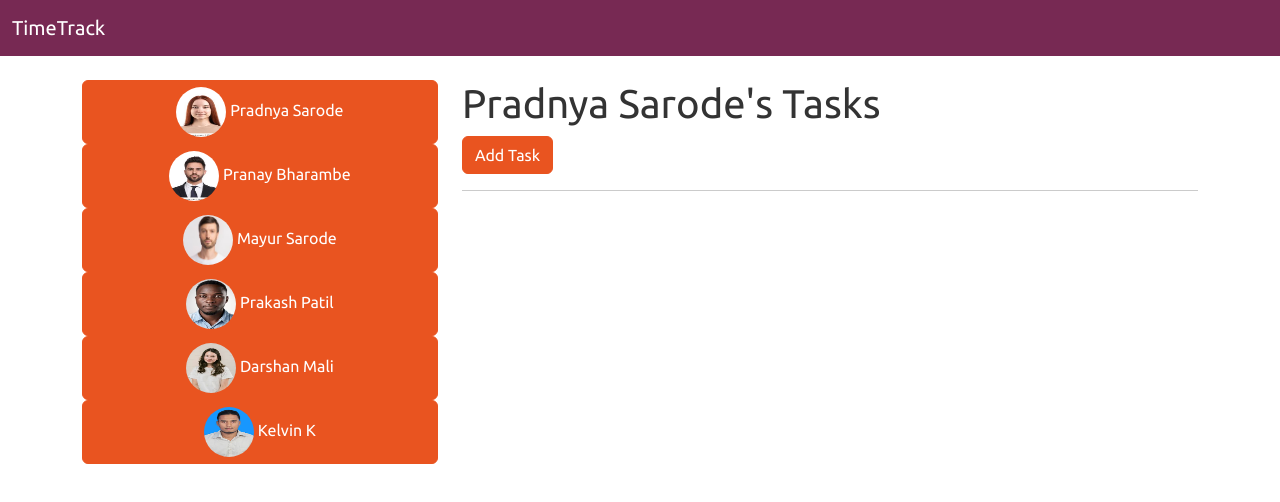
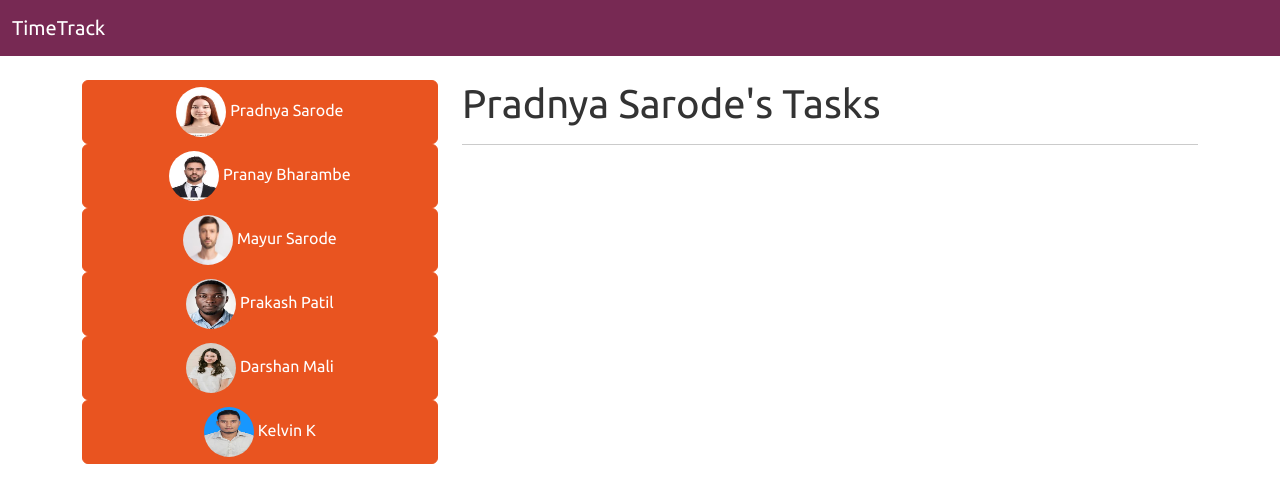
Before and after one commit to ksarode-pro/angular, an Angular app in the folder sample_app/: page / in a window 1280 px wide. Both pictures are taken after a click on the button "Pradnya Sarode". Shown: the top 502 px of the page. Built offline with nearby package versions, Linux system fonts and the light colour scheme.

Commit message:
button issue

```diff
--- a/sample_app/src/app/task/task.component.html
+++ b/sample_app/src/app/task/task.component.html
@@ -1,3 +1,2 @@
 <h1>{{ user.Name }}'s Tasks</h1>
-<button class="btn btn-primary">Add Task</button>
 <hr>
```
